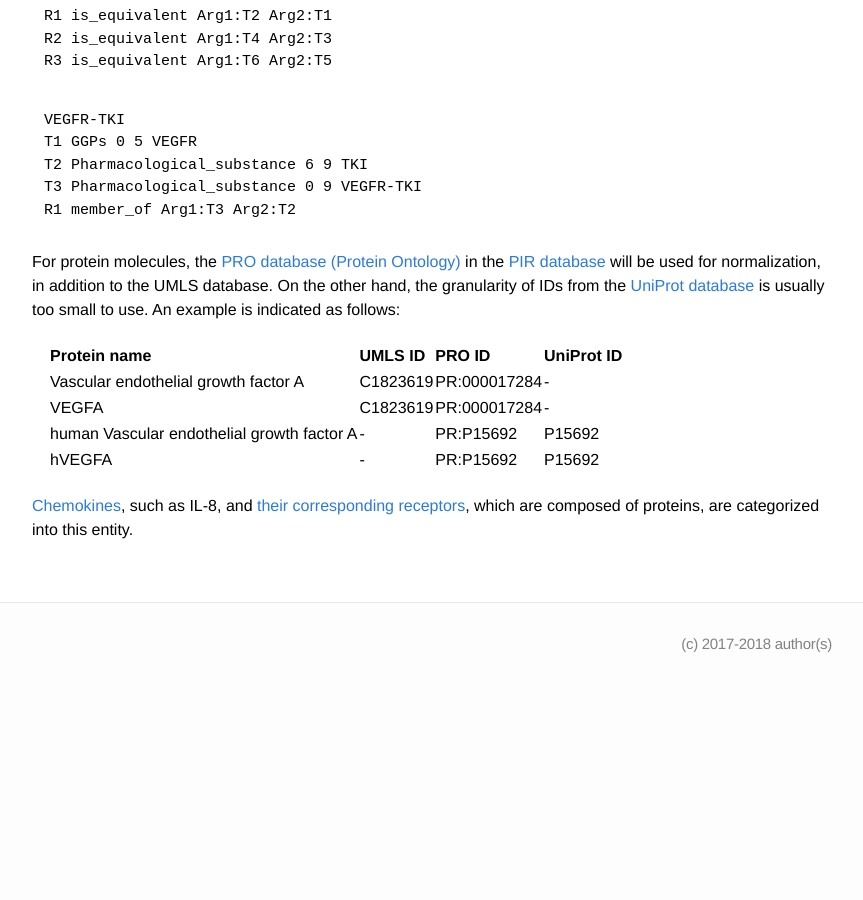
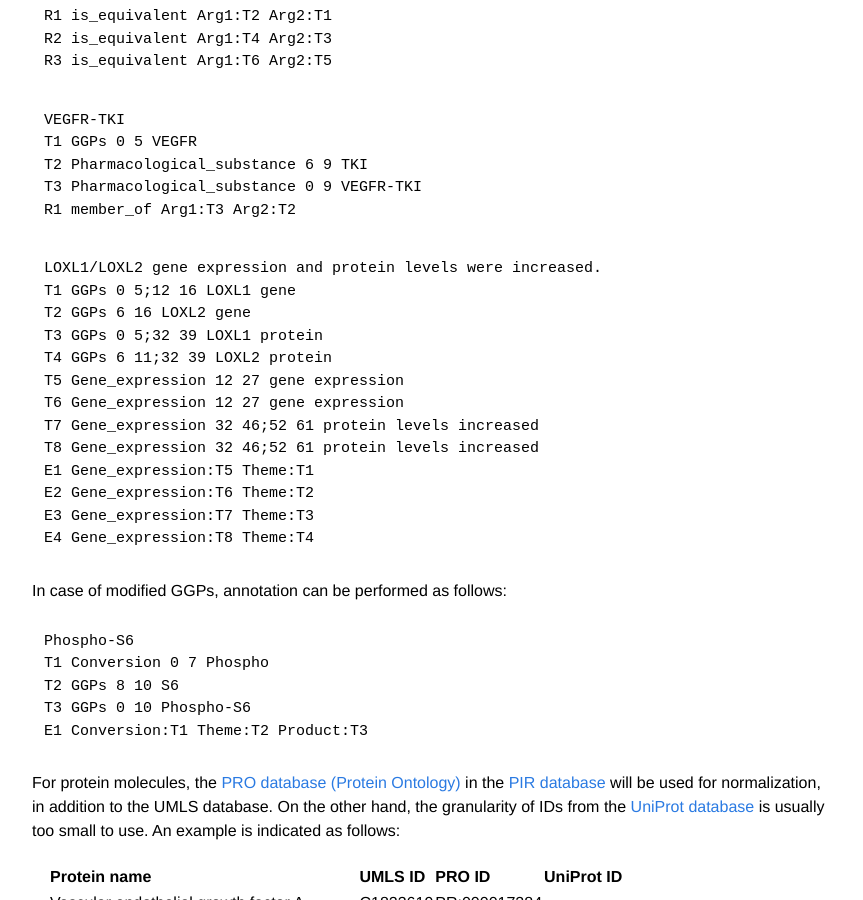
Before and after one commit to ezcatdb/molbiol_lung_corpus-guidelines, a Jekyll site: the page built from _entity/GGPs.md, in a window 1280 px wide and 900 px high, scrolled down 907 px. Shown: the whole window, without its empty margins (208-1071 px from the left). Built offline with Jekyll 4.4.1, drawn with Linux system fonts in a browser that asks for light colours; before the commit the page ends 1593 px from its top, so only the background shows below that.

Commit message:
additional arguments and sample in Conversion.md and additional samples in GGPs.md

```diff
--- a/_entity/GGPs.md
+++ b/_entity/GGPs.md
@@ -53,6 +53,30 @@ T2 Pharmacological_substance 6 9 TKI
 T3 Pharmacological_substance 0 9 VEGFR-TKI
 R1 member_of Arg1:T3 Arg2:T2
 ~~~
+~~~ ann
+LOXL1/LOXL2 gene expression and protein levels were increased.
+T1 GGPs 0 5;12 16 LOXL1 gene
+T2 GGPs 6 16 LOXL2 gene
+T3 GGPs 0 5;32 39 LOXL1 protein
+T4 GGPs 6 11;32 39 LOXL2 protein
+T5 Gene_expression 12 27 gene expression
+T6 Gene_expression 12 27 gene expression
+T7 Gene_expression 32 46;52 61 protein levels increased
+T8 Gene_expression 32 46;52 61 protein levels increased
+E1 Gene_expression:T5 Theme:T1
+E2 Gene_expression:T6 Theme:T2
+E3 Gene_expression:T7 Theme:T3
+E4 Gene_expression:T8 Theme:T4
+~~~
+
+In case of modified GGPs, annotation can be performed as follows:
+~~~ ann
+Phospho-S6
+T1 Conversion 0 7 Phospho
+T2 GGPs 8 10 S6
+T3 GGPs 0 10 Phospho-S6
+E1 Conversion:T1 Theme:T2 Product:T3
+~~~
 
 For protein molecules, the <a href="https://proconsortium.org/pro/pro.shtml">PRO database (Protein Ontology)</a> in the <a href="https://proteininformationresource.org/">PIR database</a> will be used for normalization, in addition to the UMLS database.
 On the other hand, the granularity of IDs from the <a href="https://www.uniprot.org/">UniProt database</a> is usually too small to use.
```
Also changed, not shown: _event/Conversion.md (+12 -3 lines).
